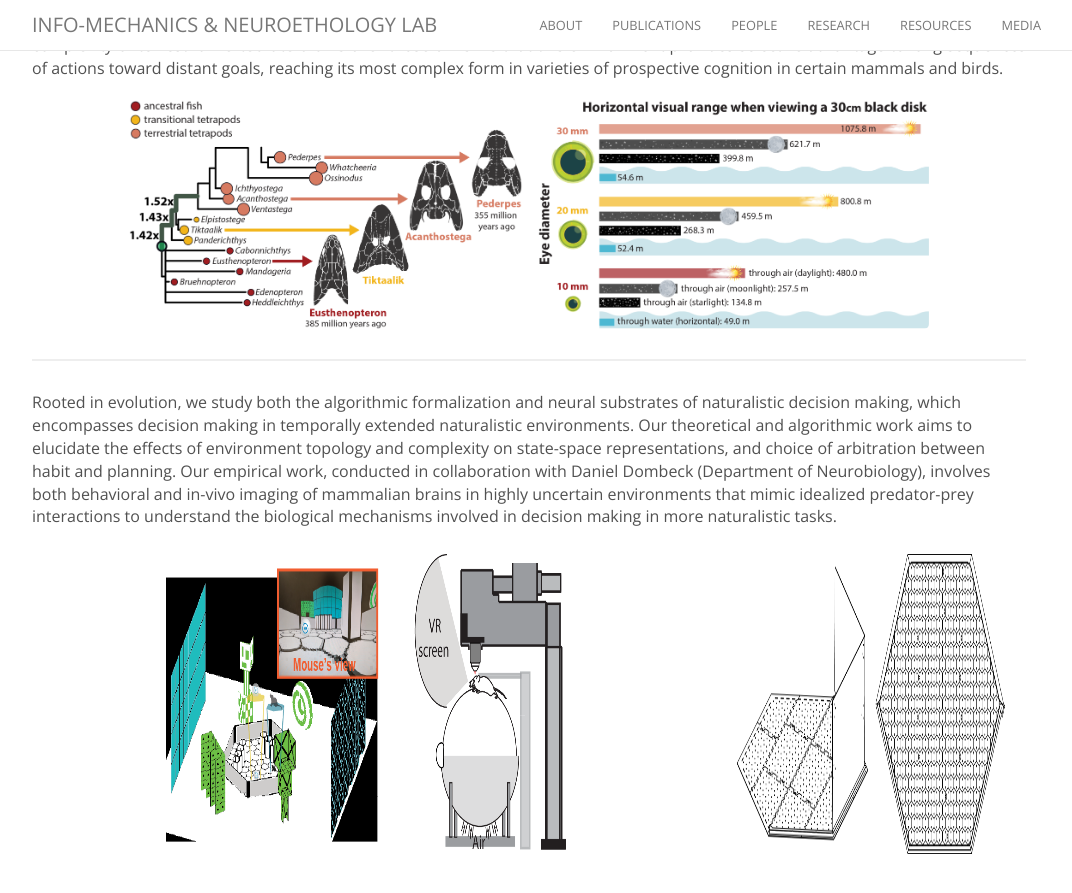
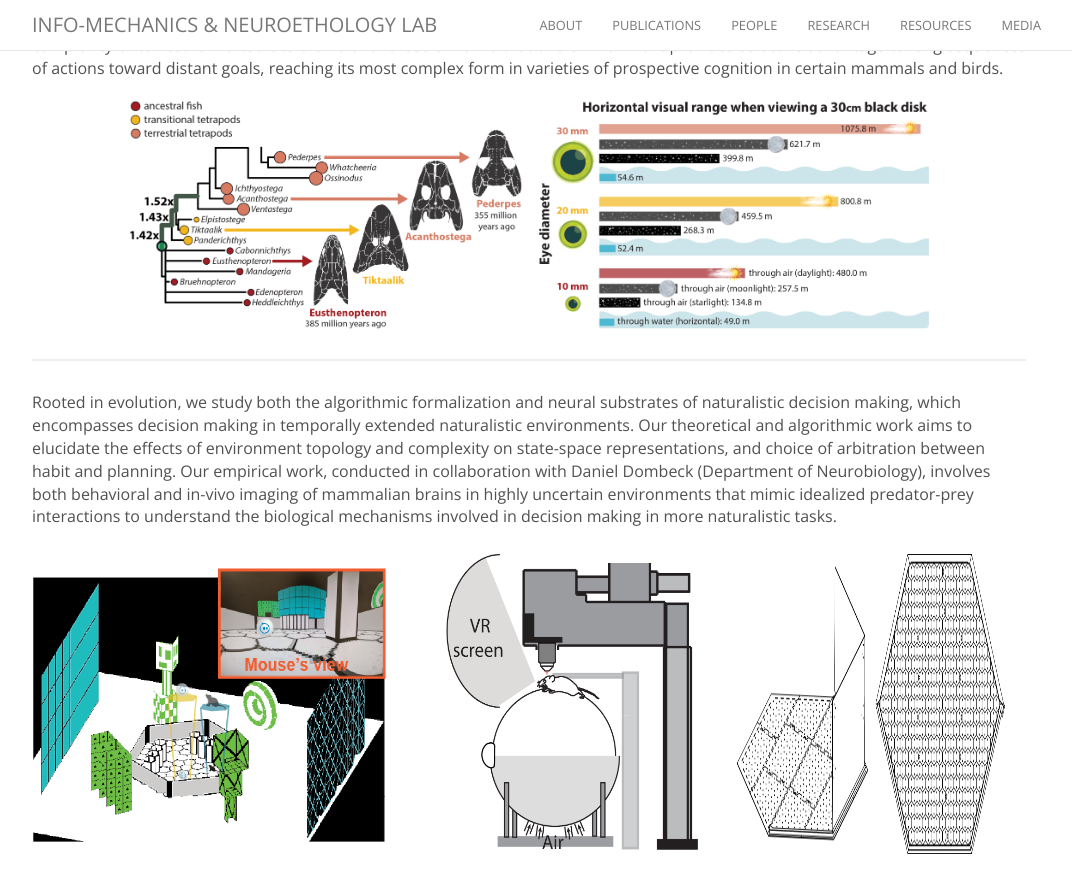
Before and after one commit to maciverlab/maciverlab.github.io, a Jekyll site: the page built from _projects/planning.md, in a window 1280 px wide and 900 px high, scrolled down 1053 px. Shown: the top 893 px of the window, without its empty margins (111-1183 px from the left). Built offline with Jekyll 4.4.1, drawn with Linux system fonts in a browser that asks for light colours; nearby versions of some CDN libraries; comment, search, counter and statistics services are not loaded.

Commit message:
Update planning.md

```diff
--- a/_projects/planning.md
+++ b/_projects/planning.md
@@ -40,11 +40,11 @@ Rooted in  evolution, we study both the algorithmic formalization and neural sub
   <tr>
     <td valign="top" width="70%">
       <figure><center>
-          <img width="400" height="300" src="{{site.baseurl}}/images/posts/vr-system.png" data-action="zoom">
+          <img width="721" height="300" src="{{site.baseurl}}/images/posts/vr-system.png" data-action="zoom">
         </center></figure></td>
      <td valign="top" width="30%">
       <figure><center>
-          <img width="300" height="300" src="{{site.baseurl}}/images/posts/maze.png" data-action="zoom">
+          <img width="355" height="300" src="{{site.baseurl}}/images/posts/maze.png" data-action="zoom">
         </center></figure></td>
   </tr>
 </table>
```
